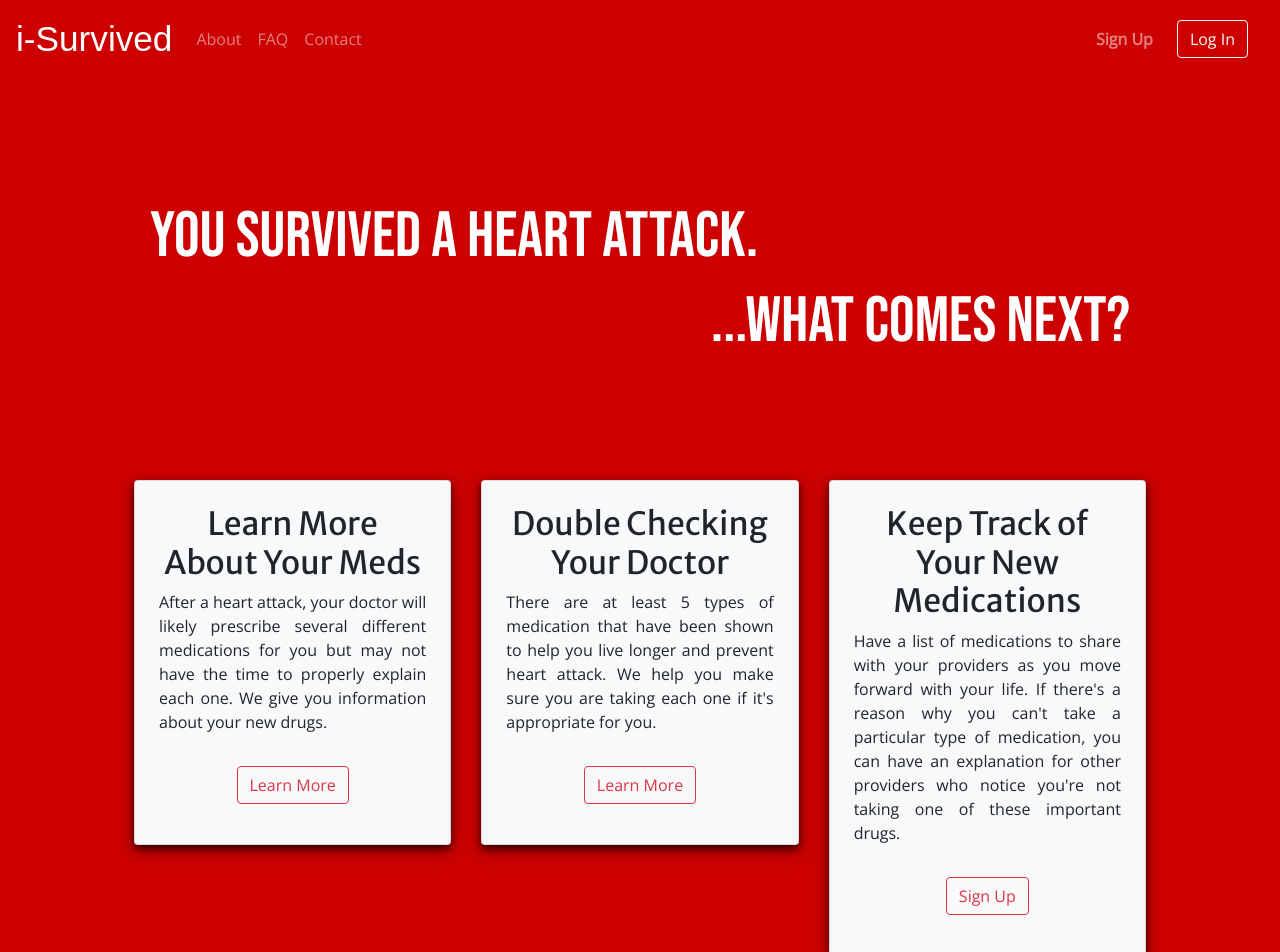
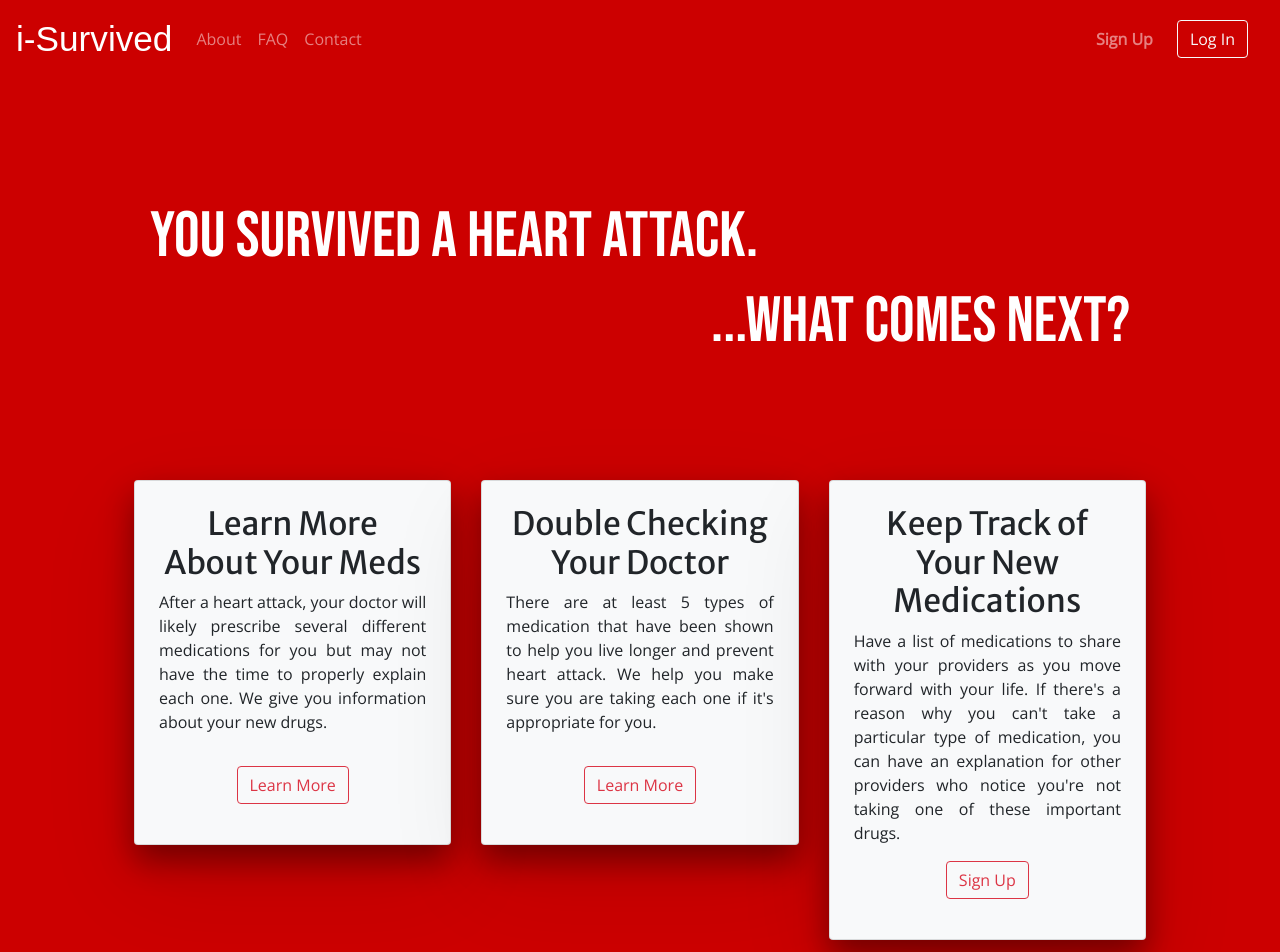
Before and after one commit to maryella/reactthing, a React (Create React App) app: page / in a window 1280 px wide. Shown: the top 952 px of the page. Built offline with nearby package versions, Linux system fonts and the light colour scheme; no server answers; a web font is replaced by a local one.

Commit message:
Deploy bugs

```diff
--- a/public/index.html
+++ b/public/index.html
@@ -2,7 +2,7 @@
 <html lang="en">
   <head>
     <meta charset="utf-8" />
-    <link rel="icon" href="favicon1.ico" type="image/x-icon" />
+    <link rel="icon" href="favicon.ico" type="image/x-icon" />
     <link
       rel="stylesheet"
       href="https://stackpath.bootstrapcdn.com/bootstrap/4.3.1/css/bootstrap.min.css"
--- a/src/components/landing.jsx
+++ b/src/components/landing.jsx
@@ -66,7 +66,7 @@ const Landing = () => {
                   explanation for other providers who notice you're not taking
                   one of these important drugs.
                 </p>
-                <p className="text-center mt-3">
+                <p className="text-center">
                   <Link to="/signup">
                     <button type="button" className="btn btn-outline-danger">
                       Sign Up
--- a/src/components/login.jsx
+++ b/src/components/login.jsx
@@ -10,7 +10,7 @@ const LogInForm = () => {
   const [value, dispatch] = useContext(StateContext);
 
   const logIn = async data => {
-    const response = await fetch("http://localhost:3000/users/login", {
+    const response = await fetch("http://159.89.239.126:5000/users/login", {
       method: "POST",
       credentials: "include",
       headers: {
--- a/src/index.css
+++ b/src/index.css
@@ -55,7 +55,7 @@ nav {
 }
 
 .shadowbox {
-  box-shadow: 0 4px 8px 0 rgba(0, 0, 0, 0.7), 0 6px 20px 0 rgba(0, 0, 0, 0.2);
+  box-shadow: 0 1em 2em 0 rgba(0, 0, 0, 0.4), 0 2em 6em 0 rgba(0, 0, 0, 0.1);
 }
 
 ul {
```
Also changed, not shown: 2 other files (tests, documents, lock files or other folders).
